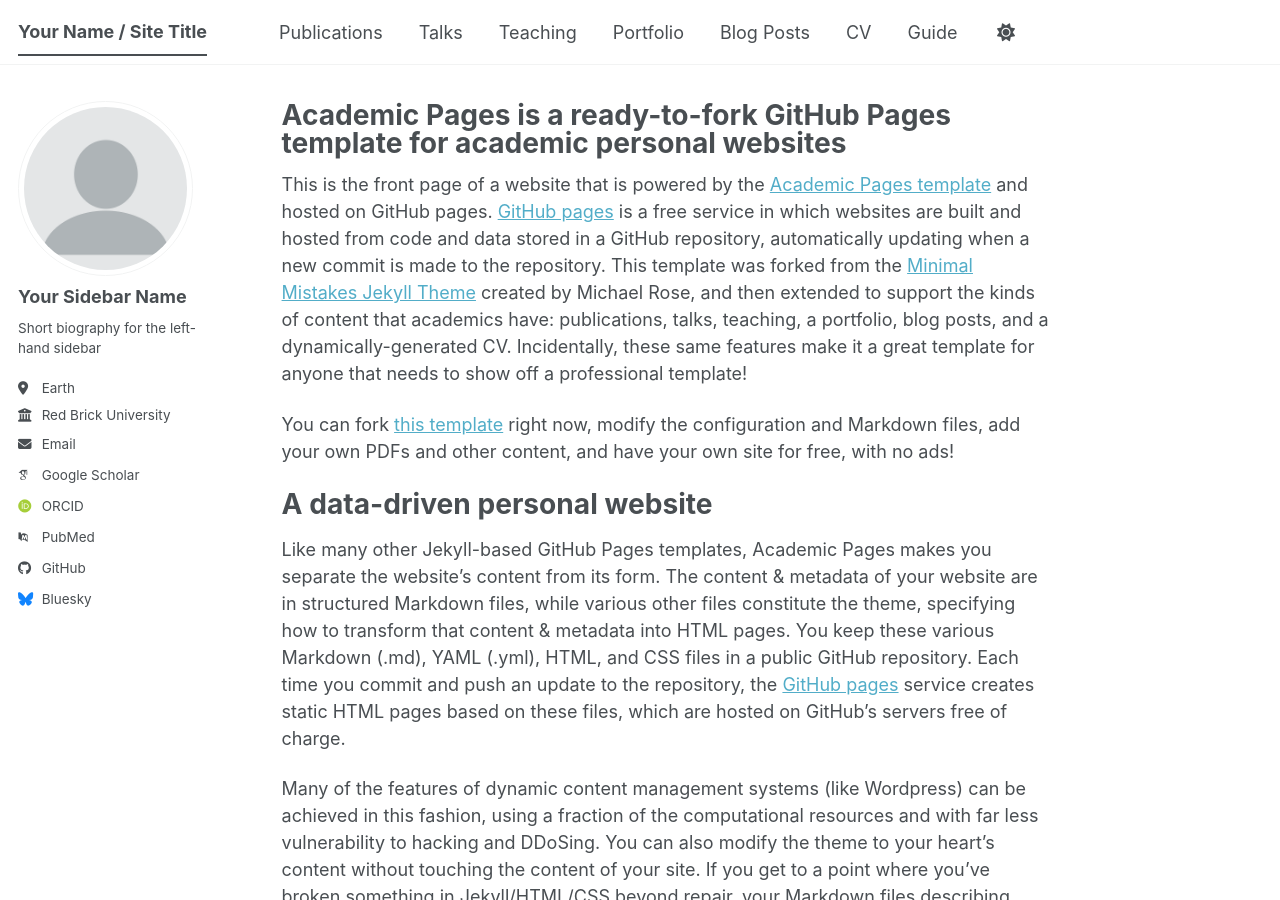
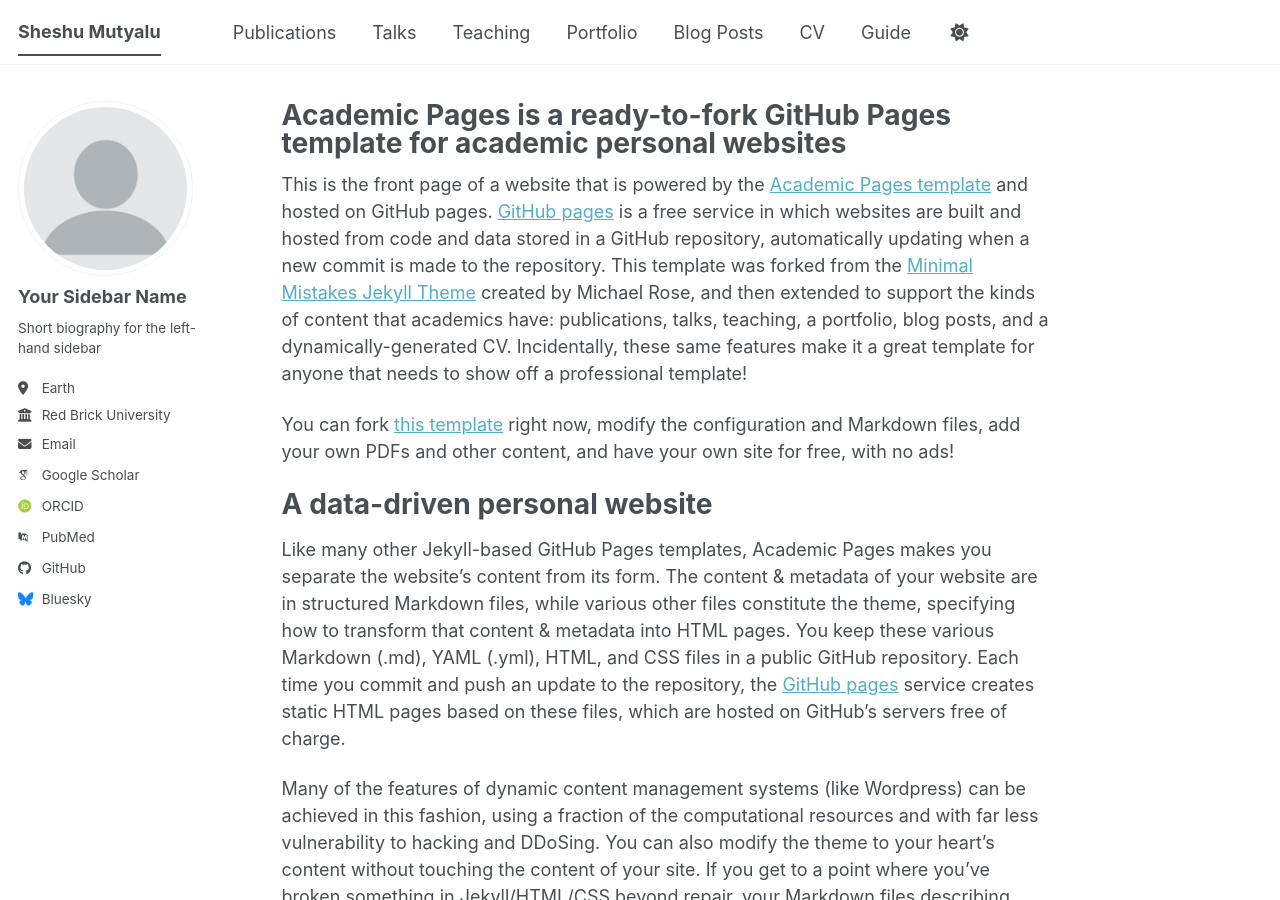
Before and after one commit to mutyalusheshu/mutyalusheshu.github.io, a Jekyll site: the page built from _pages/about.md, in a window 1280 px wide and 900 px high. Built offline with Jekyll 4.4.1, drawn with Linux system fonts in a browser that asks for light colours; some web fonts are replaced; a script bundle is joined from its source files by our own code; library files that are not in the unit come from our copies.

Commit message:
Update site title to 'Sheshu Mutyalu'

```diff
--- a/_config.yml
+++ b/_config.yml
@@ -9,7 +9,7 @@
 # Basic Site Settings
 locale                   : "en-US"
 site_theme               : "default" # The available themes options are "default", "air", "sunrise", "mint", "dirt" and "contrast"
-title                    : "Your Name / Site Title"
+title                    : "Sheshu Mutyalu"
 title_separator          : "-"
 name                     : &name "Your Name"
 description              : &description "Your Name's academic portfolio"   # Update this with a general description of your site, this is the default if not overridden by a page
```
